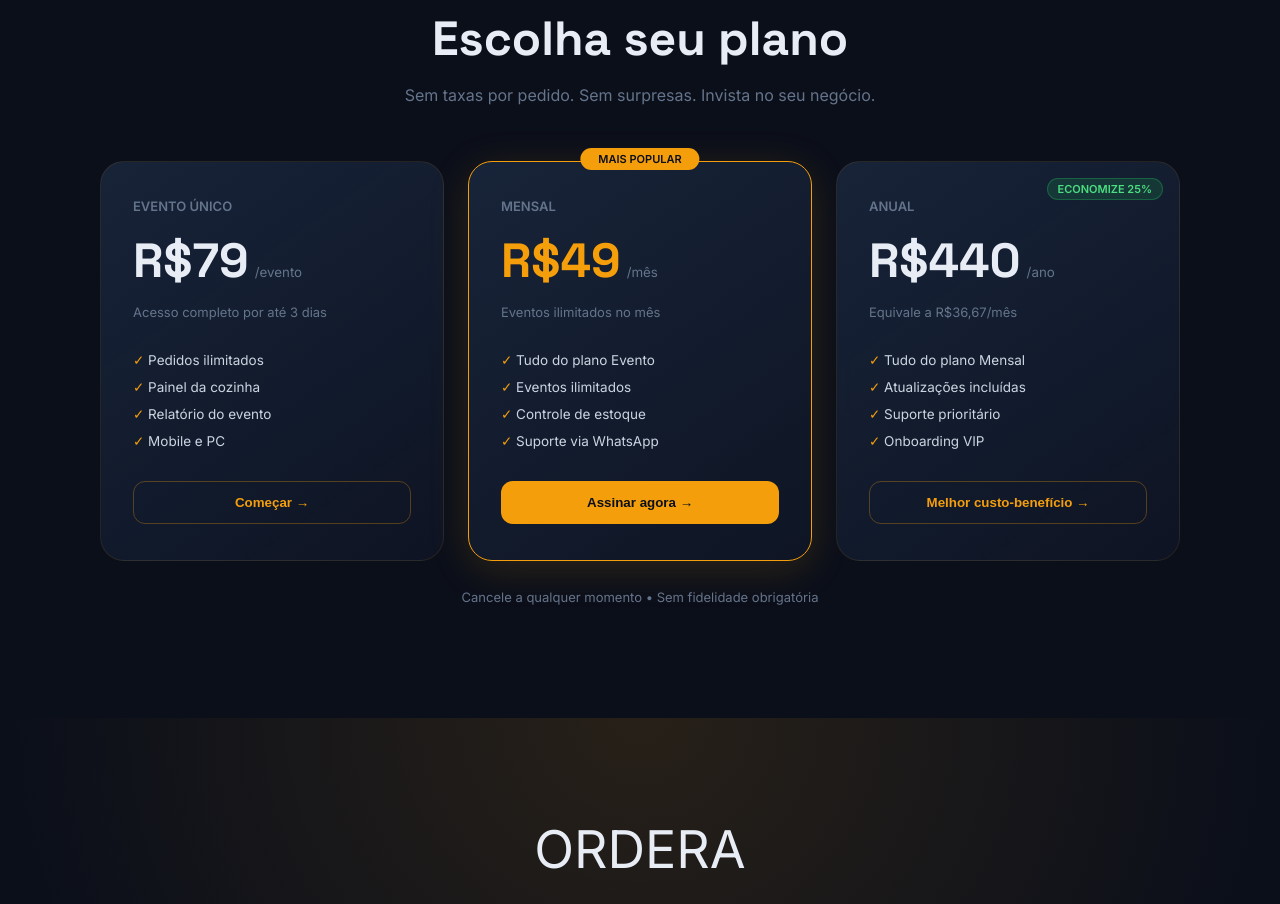
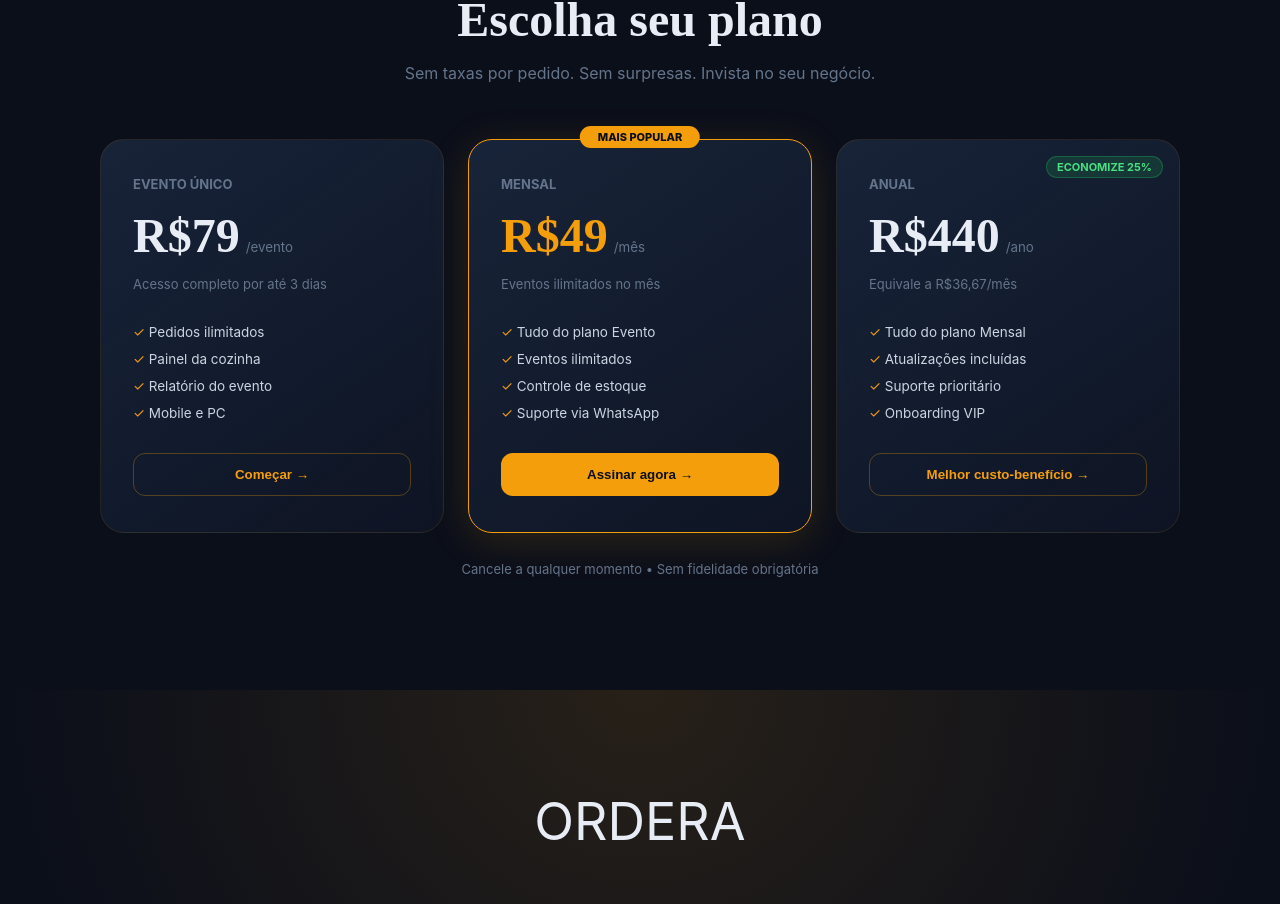
Before and after one commit to lolaeurich/LP-SaasFeira, an Angular app: page / in a window 1280 px wide. Shown: the part 2114-3018 px from the top of the page. Built offline with nearby package versions, Linux system fonts and the light colour scheme.

Commit message:
feat: versão inicial da landing page moderna em Angular

```diff
--- a/src/pages/home.component.scss
+++ b/src/pages/home.component.scss
@@ -1,4 +1,3 @@
-@import url('https://fonts.googleapis.com/css2?family=Inter:wght@400;500;600&family=Space+Grotesk:wght@700;800;900&display=swap');
 
 // Reset global para remover a moldura branca do navegador
 html, body {
```
